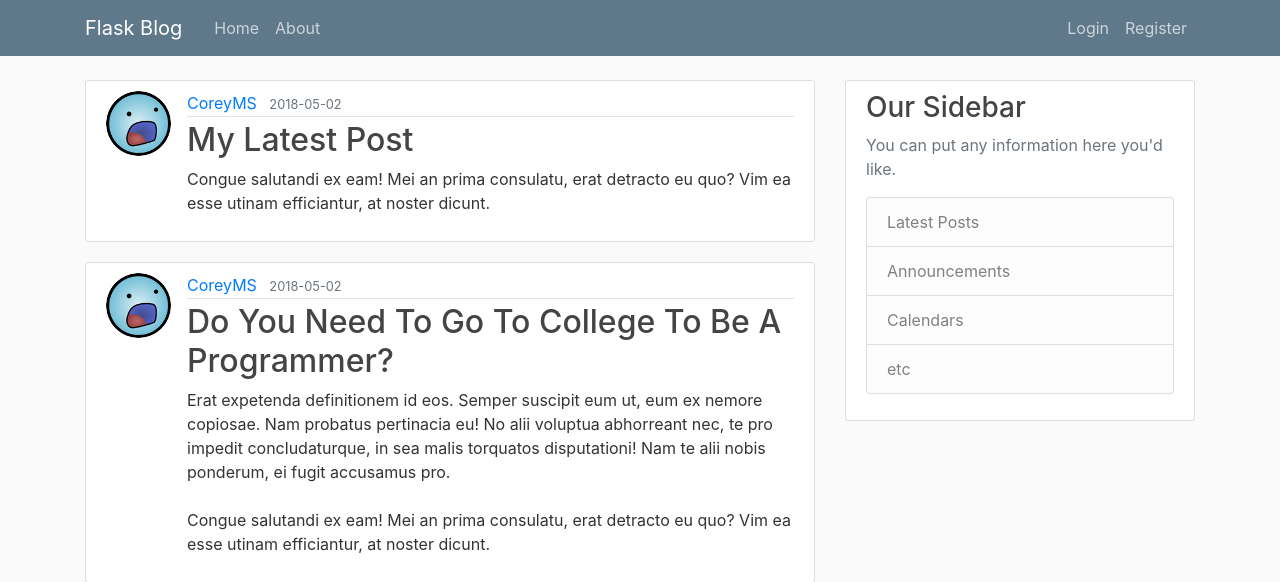
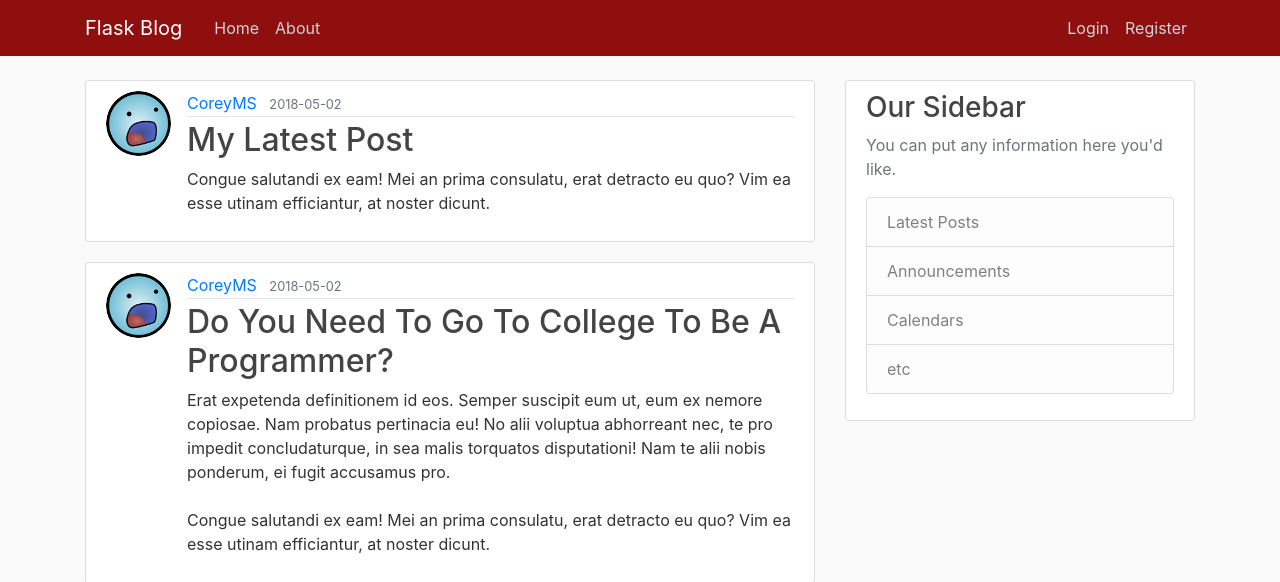
Before and after one commit to MarkVictorio/TBARecomenderSys-Flask, a Flask app: page / in a window 1280 px wide. Shown: the top 582 px of the page. Run offline with Flask 2, Linux system fonts and the light colour scheme; data comes from the database, SQL or seed files in the repository; some libraries are stand-ins or nearby versions.

Commit message:
Spicy-Try-Update
Minor Color Update

```diff
--- a/flaskblog/static/main.css
+++ b/flaskblog/static/main.css
@@ -9,7 +9,7 @@ h1, h2, h3, h4, h5, h6 {
 }
 
 .bg-steel {
-  background-color: #5f788a;
+  background-color: #8f0f0f;
 }
 
 .site-header .navbar-nav .nav-link {
```
